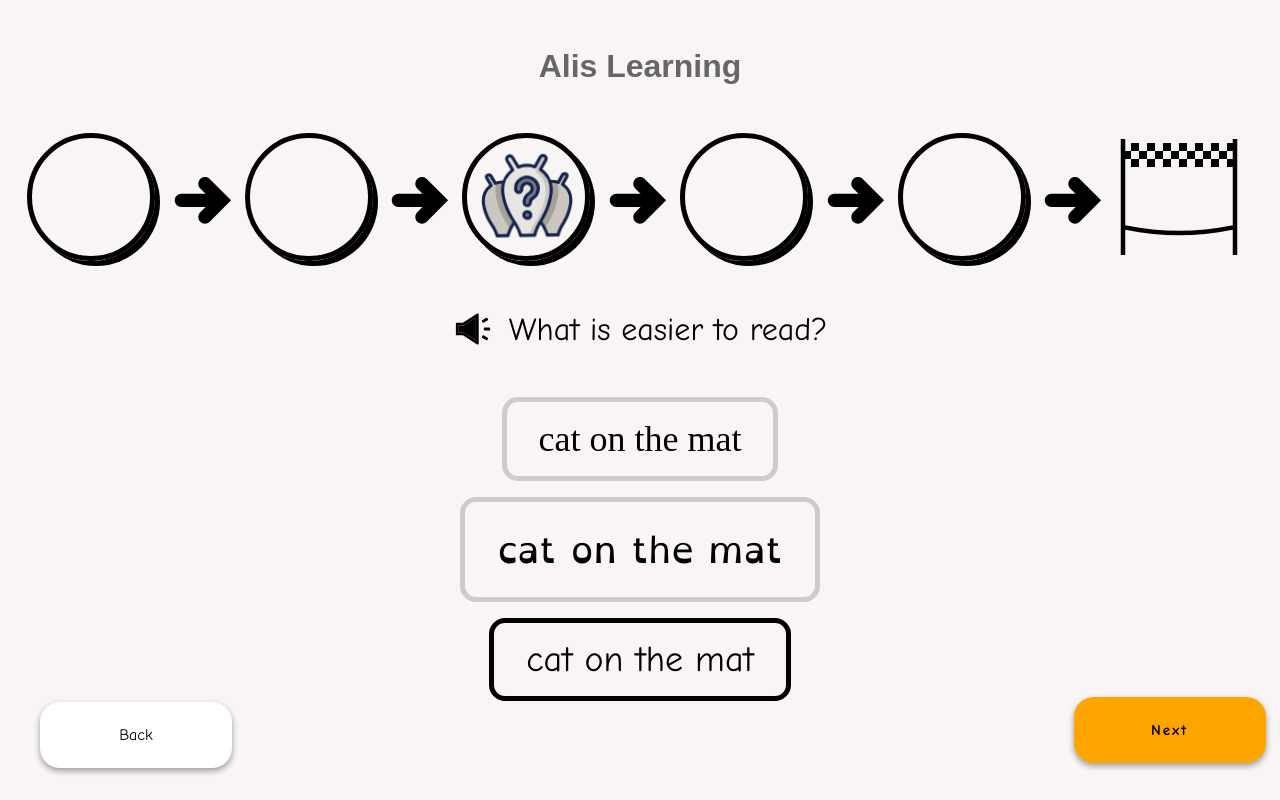
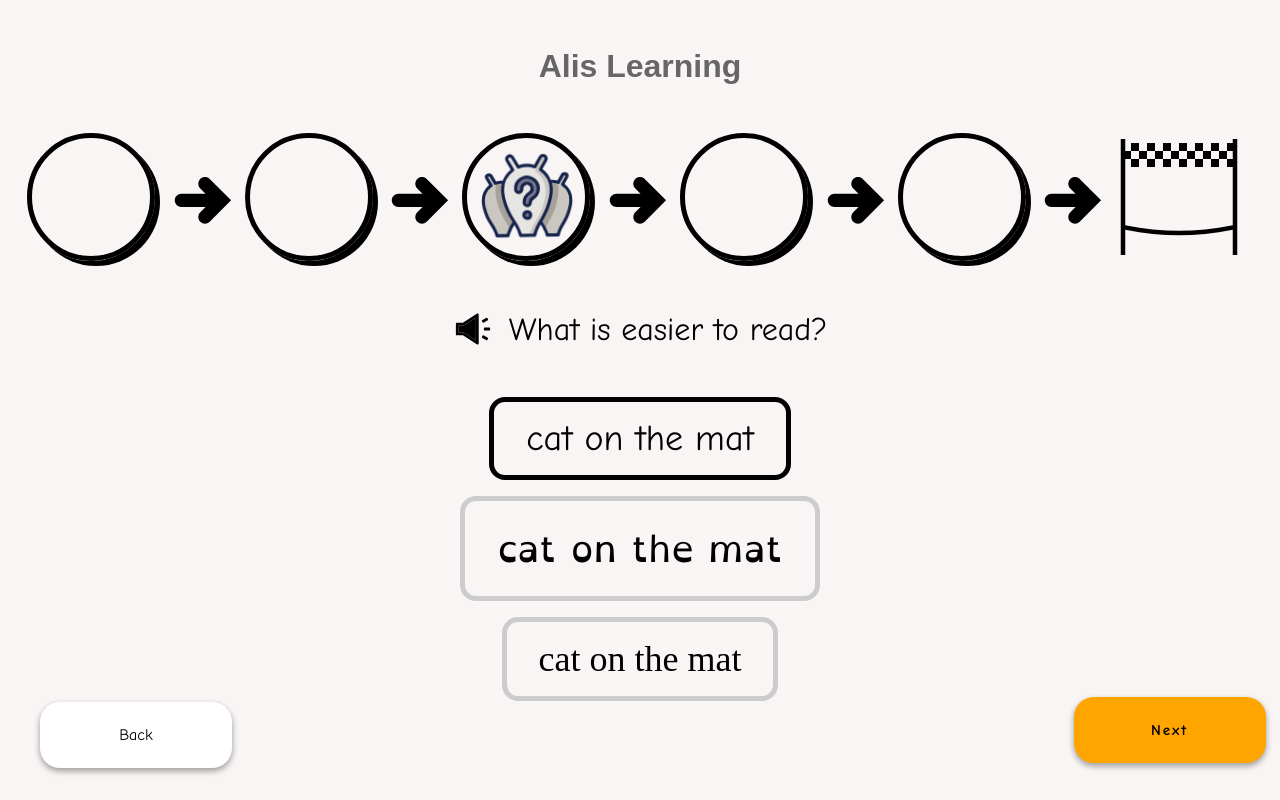
Before and after one commit to fac24/alis-learning, a Next.js app: page /learner-onboarding/font-selection in a window 1280 px wide. Built offline with nearby package versions, Linux system fonts and the light colour scheme.

Commit message:
Change order of fonts to select

```diff
--- a/pages/learner-onboarding/font-selection.js
+++ b/pages/learner-onboarding/font-selection.js
@@ -17,10 +17,10 @@ export default function LearnerFontsSelection({
     <>
       <LearnerFontSettingSelectionContainer>
         <LearnerFontSettingSelectionButton
-          onClick={() => updateFont("Roman")}
-          className={font === "Roman" ? "selected" : null}
+          onClick={() => updateFont("Comic")}
+          className={font === "Comic" ? "selected" : null}
         >
-          <LearnerFontsRoman>cat on the mat</LearnerFontsRoman>
+          <LearnerFontsComic>cat on the mat</LearnerFontsComic>
         </LearnerFontSettingSelectionButton>
         <LearnerFontSettingSelectionButton
           onClick={() => updateFont("Dyslexic")}
@@ -29,10 +29,10 @@ export default function LearnerFontsSelection({
           <LearnerFontsDys>cat on the mat</LearnerFontsDys>
         </LearnerFontSettingSelectionButton>
         <LearnerFontSettingSelectionButton
-          onClick={() => updateFont("Comic")}
-          className={font === "Comic" ? "selected" : null}
+          onClick={() => updateFont("Roman")}
+          className={font === "Roman" ? "selected" : null}
         >
-          <LearnerFontsComic>cat on the mat</LearnerFontsComic>
+          <LearnerFontsRoman>cat on the mat</LearnerFontsRoman>
         </LearnerFontSettingSelectionButton>
       </LearnerFontSettingSelectionContainer>
     </>
```
